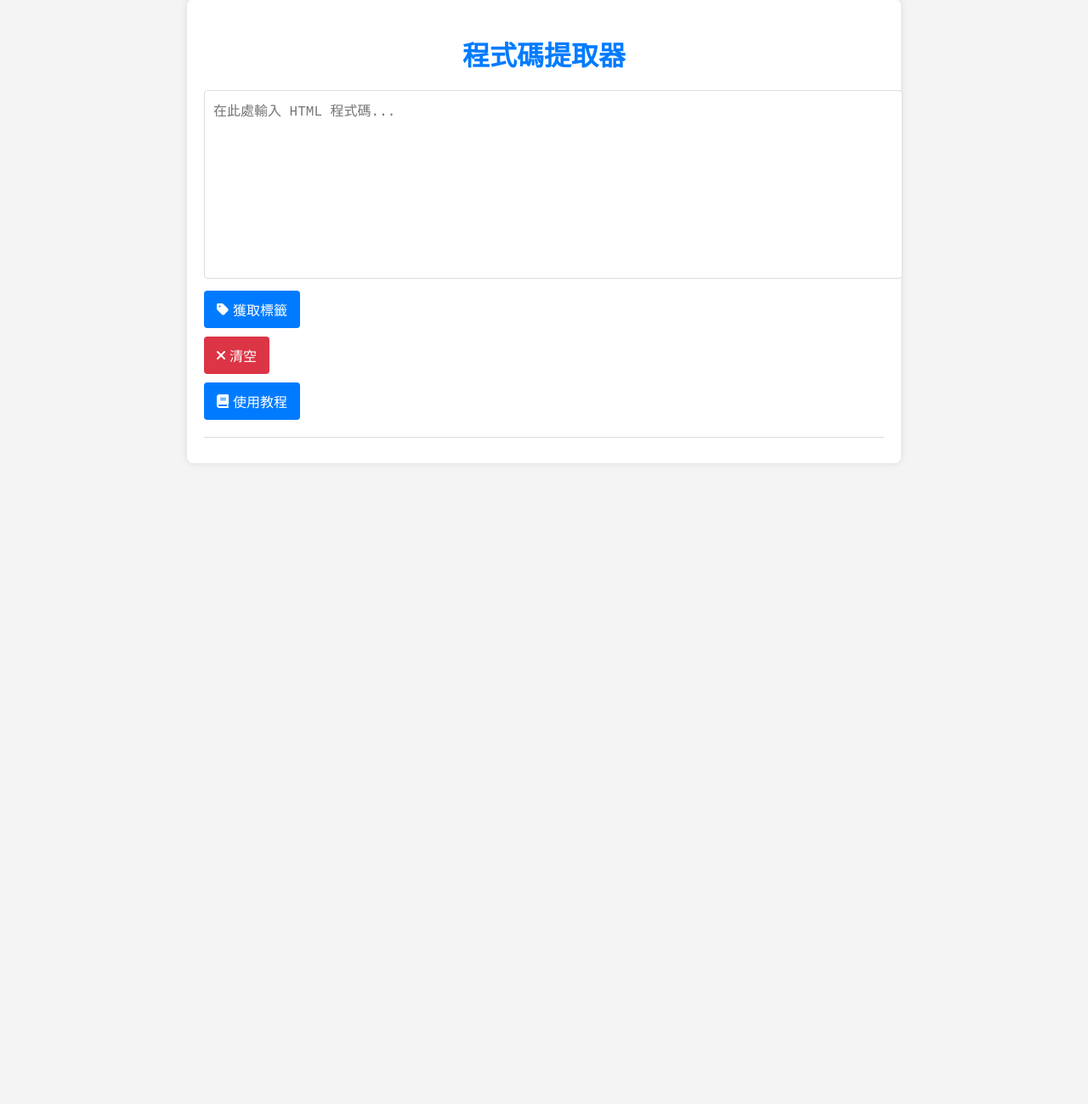
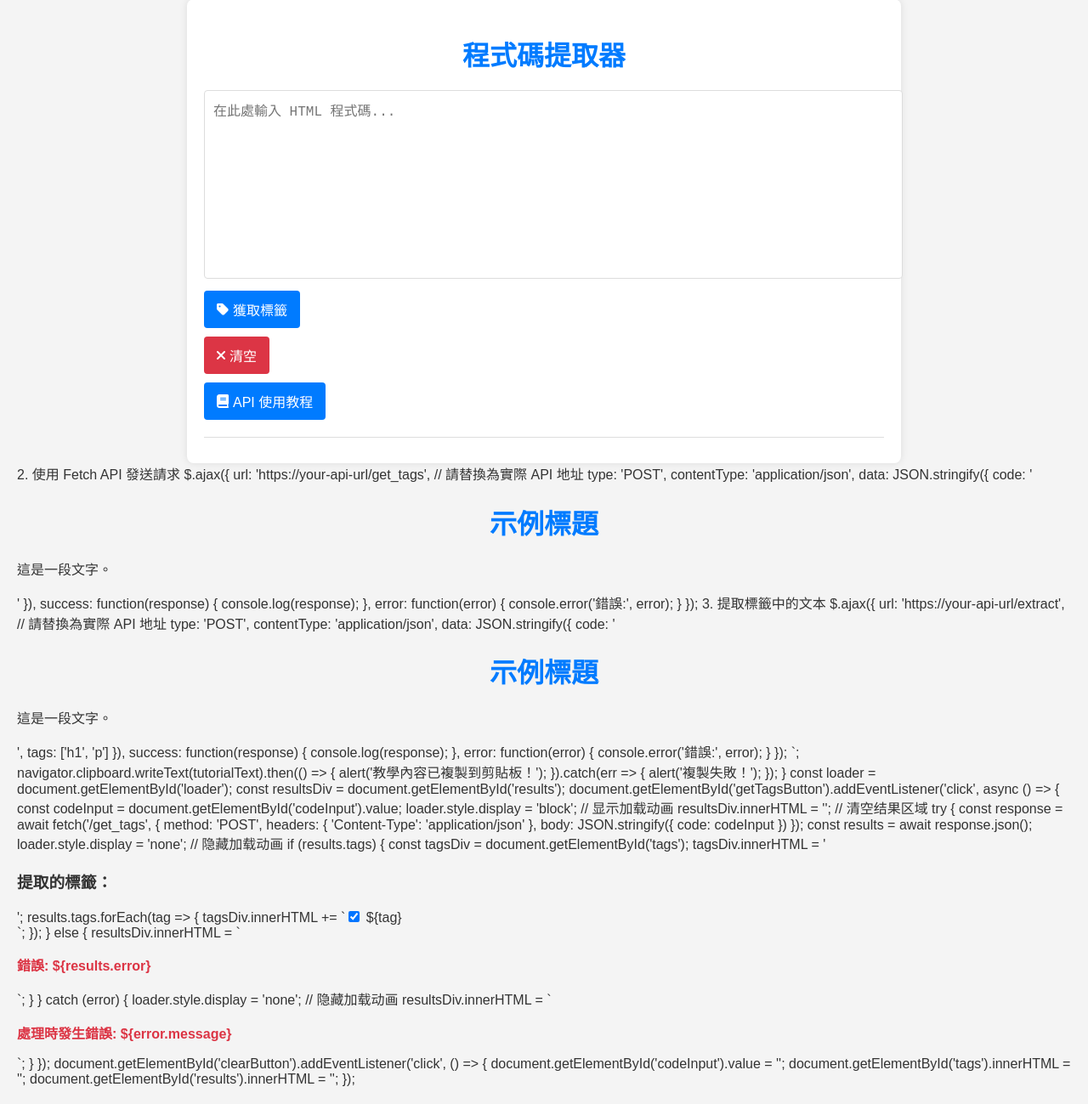
Before and after one commit to oinktech/code-extractor-api, a Flask app: page / in a window 1280 px wide. Shown: the part 21-1320 px from the top of the page at 85% size. Before the commit the page ends 536 px from the top, so only its background shows below. Run offline with Flask 3, Linux system fonts and the light colour scheme.

Commit message:
Update index.html

```diff
--- a/templates/index.html
+++ b/templates/index.html
@@ -161,7 +161,7 @@
         <div>
             <button id="getTagsButton"><i class="fas fa-tag"></i> 獲取標籤</button>
             <button class="clear-button" id="clearButton"><i class="fas fa-times"></i> 清空</button>
-            <button id="apiButton"><i class="fas fa-book"></i> 使用教程</button> <!-- 新增API按钮 -->
+            <button id="apiButton"><i class="fas fa-book"></i> API 使用教程</button> <!-- 新增API按钮 -->
         </div>
         <div class="loader" id="loader"><i class="fas fa-spinner fa-spin"></i> 處理中...</div>
         <div id="tags"></div>
@@ -173,42 +173,46 @@
         <div class="modal-content">
             <span class="close">&times;</span>
             <h2>API 使用教程</h2>
-            <p>此 API 允許您提取 HTML 代碼中的標籤和文本。以下是如何使用它：</p>
-            <h3>1. 獲取標籤</h3>
-            <p>發送 POST 請求到 <code>/get_tags</code>，內容為 HTML 程式碼。</p>
-            <pre><code>POST /get_tags
-Content-Type: application/json
+            <p>要在您的靜態網站中使用此 API，請按照以下步驟操作：</p>
 
-{
-    "code": "&lt;h1&gt;示例標題&lt;/h1&gt;&lt;p&gt;這是一段文字。&lt;/p&gt;"
-}</code></pre>
-            <p>示例輸出：</p>
-            <pre><code>{
-    "tags": ["h1", "p"]
-}</code></pre>
+            <h3>1. 引入 jQuery</h3>
+            <p>在您的 HTML 文件中引入 jQuery：</p>
+            <pre><code>&lt;script src="https://code.jquery.com/jquery-3.6.0.min.js"&gt;&lt;/script&gt;</code></pre>
 
-            <h3>2. 提取文字和標籤</h3>
-            <p>發送 POST 請求到 <code>/extract</code>，內容為 HTML 程式碼和選擇的標籤。</p>
-            <pre><code>POST /extract
-Content-Type: application/json
+            <h3>2. 使用 Fetch API 發送請求</h3>
+            <p>以下是如何獲取標籤的範例：</p>
+            <pre><code>$.ajax({
+    url: 'https://your-api-url/get_tags', // 請替換為實際 API 地址
+    type: 'POST',
+    contentType: 'application/json',
+    data: JSON.stringify({ code: '<h1>示例標題</h1><p>這是一段文字。</p>' }),
+    success: function(response) {
+        console.log(response);
+    },
+    error: function(error) {
+        console.error('錯誤:', error);
+    }
+});</code></pre>
 
-{
-    "code": "&lt;h1&gt;示例標題&lt;/h1&gt;&lt;p&gt;這是一段文字。&lt;/p&gt;",
-    "tags": ["h1", "p"]
-}</code></pre>
-            <p>示例輸出：</p>
-            <pre><code>[
-    {
-        "tag": "h1",
-        "text": "示例標題",
-        "placeholder": "無placeholder"
+            <h3>3. 提取標籤中的文本</h3>
+            <p>以下是如何提取標籤中的文本的範例：</p>
+            <pre><code>$.ajax({
+    url: 'https://your-api-url/extract', // 請替換為實際 API 地址
+    type: 'POST',
+    contentType: 'application/json',
+    data: JSON.stringify({
+        code: '&lt;h1&gt;示例標題&lt;/h1&gt;&lt;p&gt;這是一段文字。&lt;/p&gt;',
+        tags: ['h1', 'p']
+    }),
+    success: function(response) {
+        console.log(response);
     },
-    {
-        "tag": "p",
-        "text": "這是一段文字。",
-        "placeholder": "無placeholder"
+    error: function(error) {
+        console.error('錯誤:', error);
     }
-]</code></pre>
+});</code></pre>
+            <p>這些示例會將標籤及其文本輸出到控制台。</p>
+
             <button class="copy-button" onclick="copyToClipboard()">複製代碼示例</button> <!-- 复制按钮 -->
         </div>
     </div>
@@ -232,22 +236,40 @@
 
         function copyToClipboard() {
             const tutorialText = `
-1. 獲取標籤
-POST /get_tags
-Content-Type: application/json
+1. 引入 jQuery
+<script src="https://code.jquery.com/jquery-3.6.0.min.js"></script>
 
-{
-    "code": "<h1>示例標題</h1><p>這是一段文字。</p>"
-}
+2. 使用 Fetch API 發送請求
+$.ajax({
+    url: 'https://your-api-url/get_tags', // 請替換為實際 API 地址
+    type: 'POST',
+    contentType: 'application/json',
+    data: JSON.stringify({ code: '<h1>示例標題</h1><p>這是一段文字。</p>' }),
+    success: function(response) {
+        console.log(response);
+    },
+    error: function(error) {
+        console.error('錯誤:', error);
+    }
+});
 
-2. 提取文字和標籤
-POST /extract
-Content-Type: application/json
-
-{
-    "code": "<h1>示例標題</h1><p>這是一段文字。</p>",
-    "tags": ["h1", "p"]
-}`;
+3. 提取標籤中的文本
+$.ajax({
+    url: 'https://your-api-url/extract', // 請替換為實際 API 地址
+    type: 'POST',
+    contentType: 'application/json',
+    data: JSON.stringify({
+        code: '<h1>示例標題</h1><p>這是一段文字。</p>',
+        tags: ['h1', 'p']
+    }),
+    success: function(response) {
+        console.log(response);
+    },
+    error: function(error) {
+        console.error('錯誤:', error);
+    }
+});
+`;
             navigator.clipboard.writeText(tutorialText).then(() => {
                 alert('教學內容已複製到剪貼板！');
             }).catch(err => {
```
